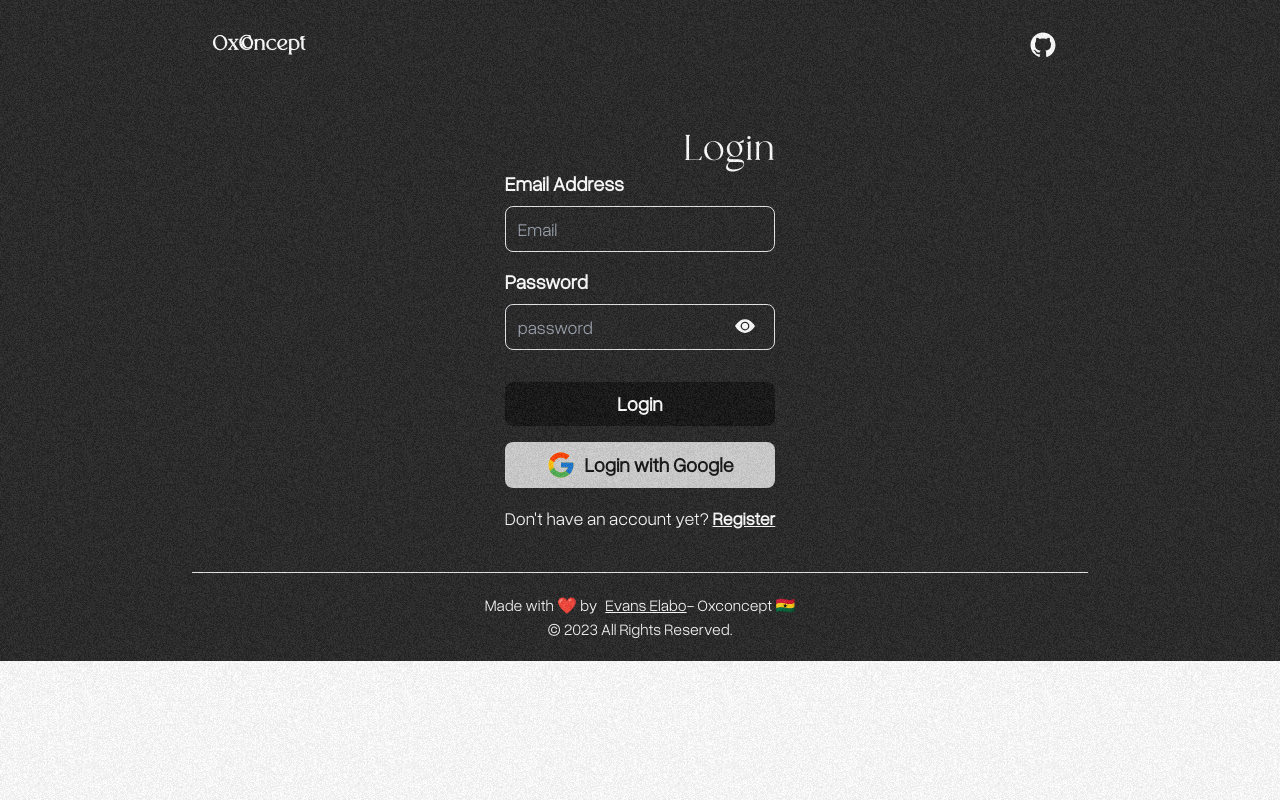
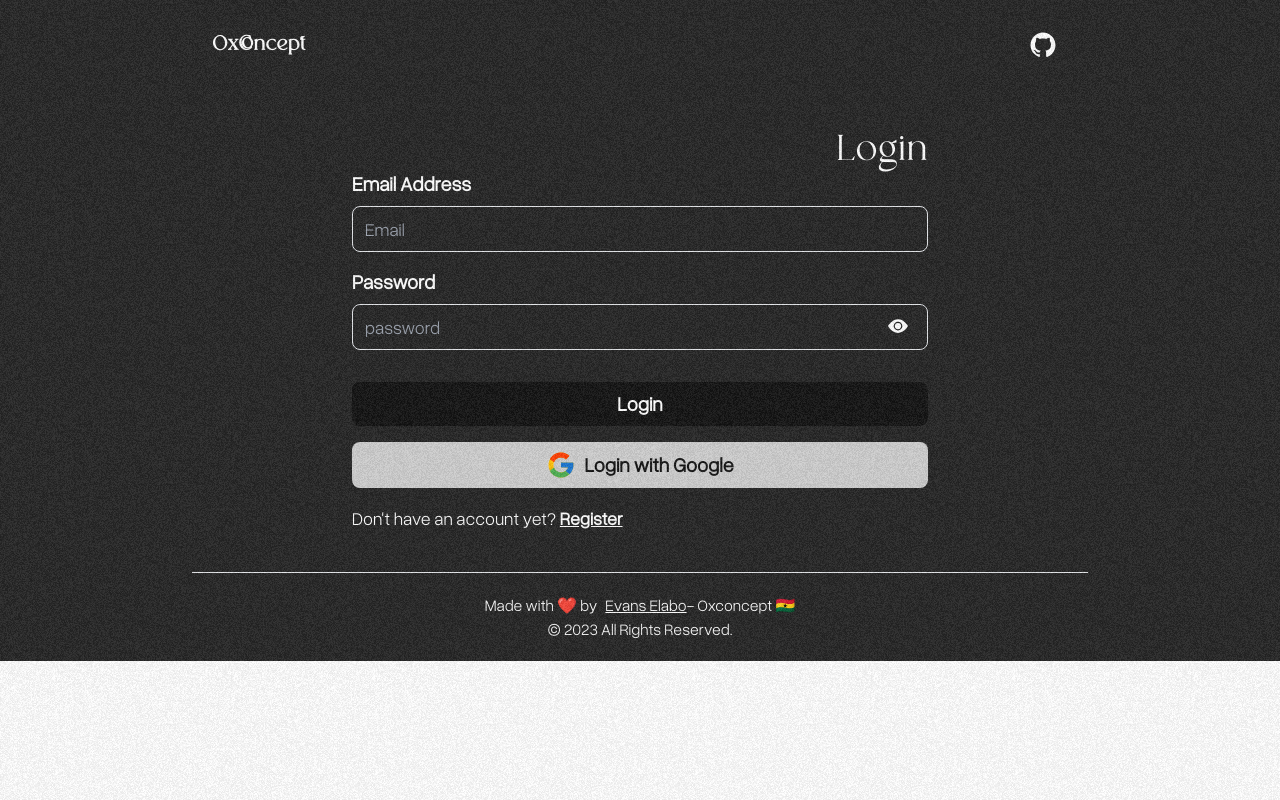
Before and after one commit to ellaboevans/0xconcept-blog, a Next.js app: page /dashboard/login in a window 1280 px wide. Built offline with nearby package versions, Linux system fonts and the light colour scheme; no server answers.

Commit message:
Fixed Login Page Layout

```diff
--- a/app/dashboard/(auth)/login/page.tsx
+++ b/app/dashboard/(auth)/login/page.tsx
@@ -42,7 +42,7 @@ const Login = () => {
   }, [session.status, router])
 
   return (
-    <div className="max-w-[100dvw] md:max-[70dvw] mx-auto my-16 md:my-10 px-4">
+    <div className="w-[100dvw] md:max-[70dvw] mx-auto my-16 md:my-10 px-4">
       <form onSubmit={handleSubmit}>
         <div
           className={`flex flex-col max-w-[100dvw] md:max-w-[45dvw] mx-auto ${overusedGrotesk.variable} font-overusedGrotesk`}
```
